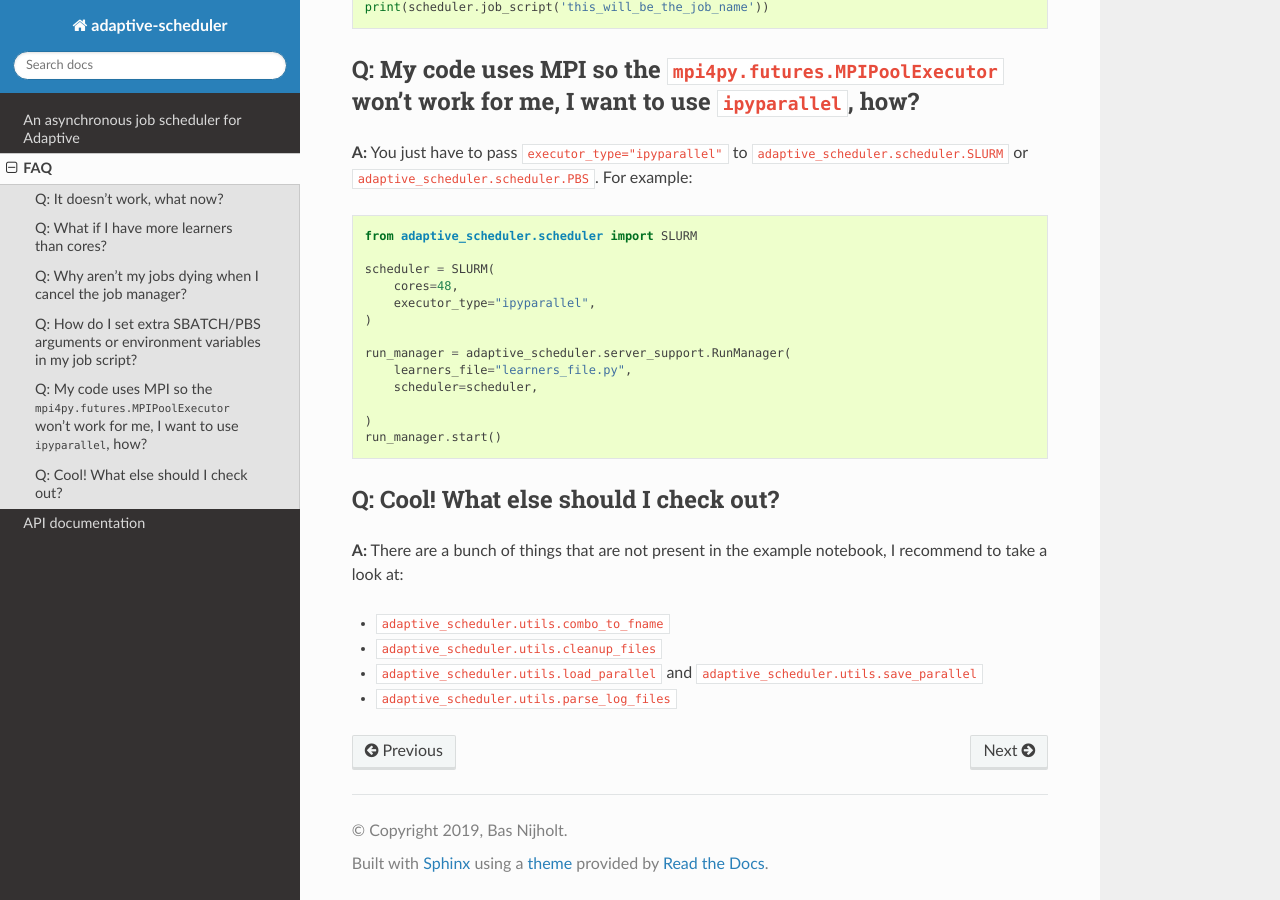
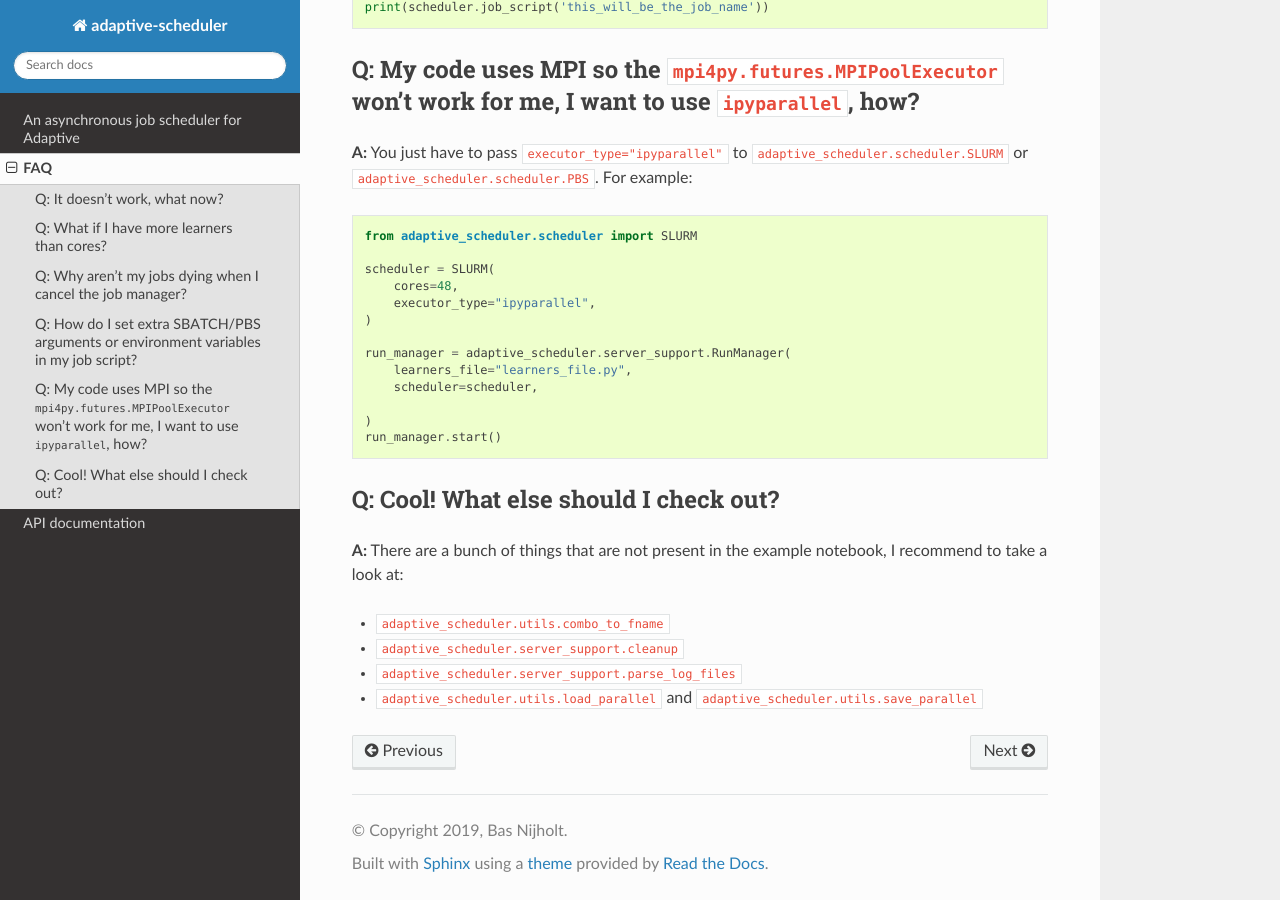
Before and after one commit to basnijholt/adaptive-scheduler, a Sphinx documentation site: the page built from docs/source/FAQ.rst, in a window 1280 px wide and 900 px high, scrolled down 1640 px. Built offline with Sphinx 7.4.7 and the Read the Docs theme 2.0.0, drawn with Linux system fonts in a browser that asks for light colours; the version number could not be read and is left out; cross-references to code outside the pages are shown as plain code.

Commit message:
update function names in FAQ

```diff
--- a/docs/source/FAQ.rst
+++ b/docs/source/FAQ.rst
@@ -101,6 +101,6 @@ Q: Cool! What else should I check out?
 **A:** There are a bunch of things that are not present in the example notebook, I recommend to take a look at:
 
 * `adaptive_scheduler.utils.combo_to_fname`
-* `adaptive_scheduler.utils.cleanup_files`
+* `adaptive_scheduler.server_support.cleanup`
+* `adaptive_scheduler.server_support.parse_log_files`
 * `adaptive_scheduler.utils.load_parallel` and `adaptive_scheduler.utils.save_parallel`
-* `adaptive_scheduler.utils.parse_log_files`
```
